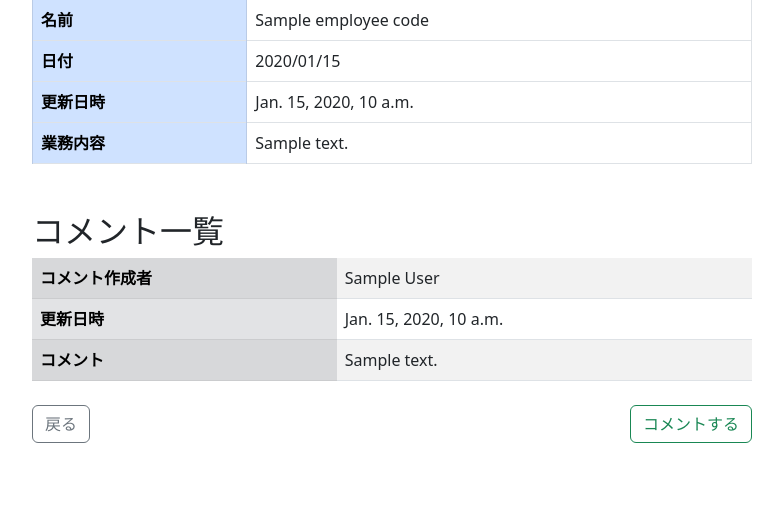
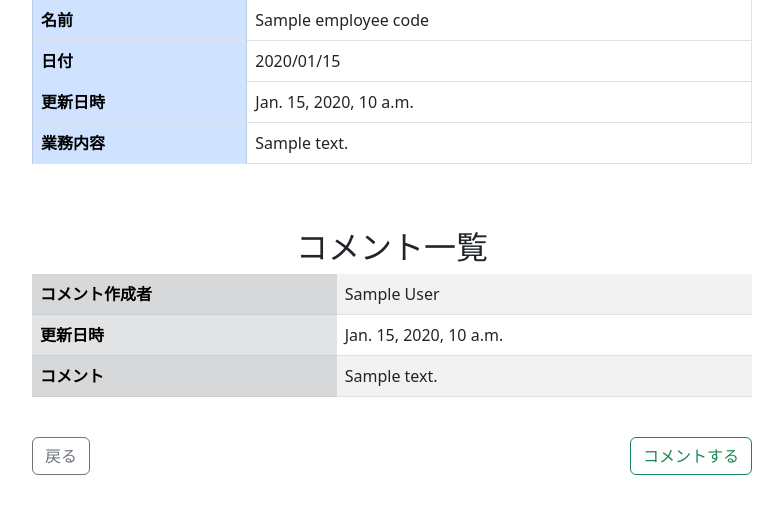
Before and after one commit to akiya-n2501/daily_report_system, a Django app: template daily_reports/templates/daily_reports/daily_report_detail.html in a window 1280 px wide. Shown: the part 153-667 px from the top of the page, without its empty margins (248-1031 px from the left). Run offline with Django 4.2, Linux system fonts and the light colour scheme; tables that the repository leaves empty hold one stand-in row (values such as "Sample post"); the template is opened without the code that fills it: values that come from a table or form of the project are taken from there, most other values are stand-ins (such as "Sample title", 1, 10 or a date in 2020).

Commit message:
日報詳細画面のUIの改修

```diff
--- a/daily_reports/templates/daily_reports/daily_report_detail.html
+++ b/daily_reports/templates/daily_reports/daily_report_detail.html
@@ -8,26 +8,32 @@
     <div class="col-md-8">
       <section class="career">
         <h1 class="text-center mb-4">日報の詳細画面</h1>
-        <table class= "table table-bordered">
+        <div class="table-responsive">
+          <table class="table table-bordered">
             <tr>
-            <th class="table-primary">名前</th>
-            <td sty>{{ object.employee_code.name }}</td>
+              <th class="table-primary" style="width: auto;">名前</th>
+              <td style="word-wrap: break-word; white-space: normal;">
+                {{ object.employee_code.name }}
+              </td>
             </tr>
             <tr>
-            <th class="table-primary">日付</th>
+              <th class="table-primary" style="width: auto;">日付</th>
               <td>{{ object.reported_on|date:"Y/m/d" }}</td>
             </tr>
             <tr>
-            <th class="table-primary">更新日時</th>
-            <td>{{ object.update_at }}</td>
+              <th class="table-primary" style="width: auto;">更新日時</th>
+              <td>{{ object.updated_at }}</td>
             </tr>
             <tr>
-            <th class="table-primary">業務内容</th>
+              <th class="table-primary" style="width: auto;">業務内容</th>
               <td style="word-wrap: break-word; white-space: normal;">
-              {{ object.job_description|linebreaksbr }}</td>
+                {{ object.job_description|linebreaksbr }}
+              </td>
             </tr>
           </table>
+        </div>
       </section>
+
       <div class="d-flex justify-content-between mt-4">
         {% if object.employee_code.name == request.user.username %}
           <a href="{% url 'daily_report_edit' daily_report.pk %}" class="btn btn-outline-primary">編集</a>
@@ -36,25 +42,33 @@
       </div>
 
       <section>
-        <h2 class="mt-4">コメント一覧</h2>
+        <h2 class="mt-4 text-center">コメント一覧</h2>
+        <div class="table-responsive">
+          <table class="table table-striped">
+            <tbody>
               {% for com in obj.dailyreportcomment_set.all %}
-        <table class="table table-striped">
               <tr>
-            <th class="table-secondary">コメント作成者</th>
+                <th class="table-secondary" style="width: auto;">コメント作成者</th>
                 <td>{{ com.employee_code.name }}</td>
               </tr>
               <tr>
-            <th class="table-secondary">更新日時</th>
+                <th class="table-secondary" style="width: auto;">更新日時</th>
                 <td>{{ com.updated_at }}</td>
               </tr>
               <tr>
-            <th class="table-secondary">コメント</th>
-            <td>{{ com.comment }}</td>
+                <th class="table-secondary" style="width: auto;">コメント</th>
+                <td style="word-wrap: break-word; white-space: normal;">
+                  {{ com.comment }}
+                </td>
               </tr>
+              {% empty %}
+              <tr>
+                <td colspan="2" class="text-muted text-center">まだコメントはありません。</td>
+              </tr>
+              {% endfor %}
+            </tbody>
           </table>
-        {% empty %}
-        <p class="text-muted">まだコメントはありません。</p>
-        {% endfor %}
+        </div>
       </section>
 
       <div class="d-flex justify-content-between mt-4">
```
Lines whose indentation alone changed are shown as unchanged.
